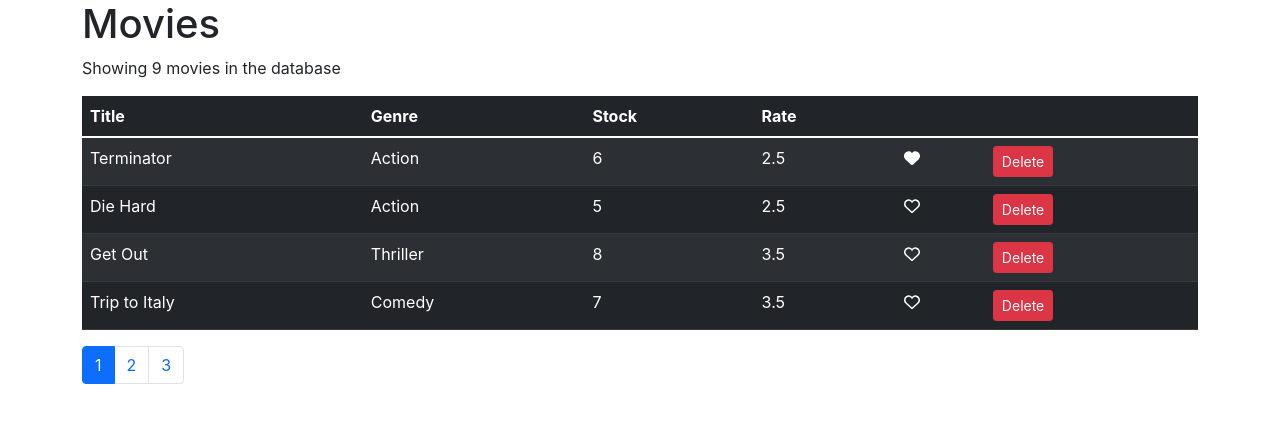
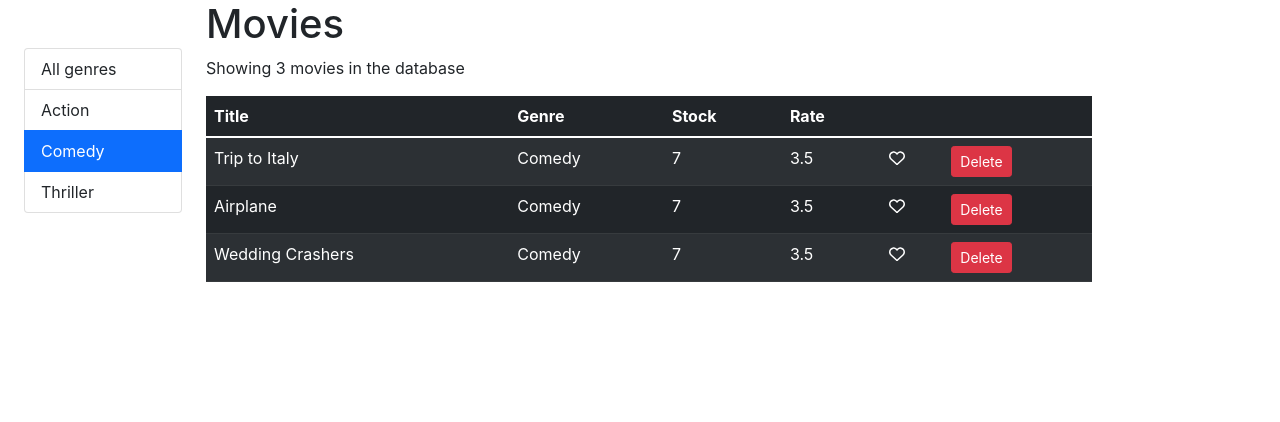
Before and after one commit to nimakarimi76/Friends-list, a React (Create React App) app in the folder mosh/: page / in a window 1280 px wide. Shown: the top 422 px of the page. Built offline with nearby package versions, Linux system fonts and the light colour scheme.

Commit message:
feat: added filter

```diff
--- /dev/null
+++ b/mosh/src/components/common/listGroup.jsx
@@ -0,0 +1,43 @@
+import React from "react";
+
+const ListGroup = ({
+  items,
+  valueProperty,
+  textProperty,
+  onItemSelect,
+  selectedItem,
+}) => {
+  const className = "list-group-item list-group-item-action ";
+  return (
+    <div>
+      <div className="list-group">
+        <a
+          onClick={() => onItemSelect()}
+          key="all"
+          className={`${className} ${selectedItem ? "" : "active"}`}
+          aria-current="true"
+        >
+          All genres
+        </a>
+        {items.map((item) => (
+          <a
+            onClick={() => onItemSelect(item[textProperty])}
+            key={item[valueProperty]}
+            className={`${className} ${
+              selectedItem == item[textProperty] ? "active" : ""
+            }`}
+          >
+            {item.name}
+          </a>
+        ))}
+      </div>
+    </div>
+  );
+};
+
+ListGroup.defaultProps = {
+  textProperty: "name",
+  valueProperty: "_id",
+};
+
+export default ListGroup;
--- a/mosh/src/components/movies.jsx
+++ b/mosh/src/components/movies.jsx
@@ -1,14 +1,18 @@
 import React, { Component } from "react";
 import { getMovies, getMovie, deleteMovie } from "../services/fakeMovieService";
+import { getGenres } from "../services/fakeGenreService";
 import Like from "./common/like";
 import Pagination from "./common/pagination";
 import { paginate } from "./common/paginate.js";
+import ListGroup from "./common/listGroup";
 
 class Movies extends Component {
   state = {
     movies: getMovies(),
     showInPage: 4,
     currentPage: 1,
+    genres: getGenres(),
+    selectedGenre: "Comedy",
   };
 
   handleDeleteMovie = (id) => {
@@ -27,41 +31,55 @@ class Movies extends Component {
     this.setState({ currentPage: newPage });
   };
 
+  handleGenreSelect = (genre) => {
+    this.setState({ selectedGenre: genre });
+    // const allMovies = getMovies();
+    // const filteredMovies =
+    //   genre == "all"
+    //     ? allMovies
+    //     : allMovies.filter((m) => m.genre.name == genre);
+    // this.setState({ movies: filteredMovies });
+  };
+
   render() {
     // if there is no movies don't show the table
     const { length: count } = this.state.movies;
     if (count === 0)
       return <h3 className="p-3">There is no movie available"</h3>;
-
-    const { currentPage, showInPage } = this.state;
     return (
-      <div className="container">
-        <i className="fa fa-heart-o" aria-hidden="true"></i>
-        <i className="fa fa-heart" aria-hidden="true"></i>
-
-        <h1>Movies</h1>
-        {this.tableOfMovies()}
-
-        <Pagination
-          pageNumbers={Math.ceil(
-            this.state.movies.length / this.state.showInPage
-          )}
-          currentPage={currentPage}
-          showInPage={showInPage}
-          onChangePage={this.handlePage}
-        />
+      <div className="container row">
+        <div className="col-2 mt-5">
+          <ListGroup
+            items={this.state.genres}
+            onItemSelect={this.handleGenreSelect}
+            selectedItem={this.state.selectedGenre}
+          />
+        </div>
+        <div className="col">
+          <h1>Movies</h1>
+          {this.tableOfMovies()}
+        </div>
       </div>
     );
   }
 
   tableOfMovies = () => {
-    const { movies: allMovies, showInPage, currentPage } = this.state;
+    const {
+      movies: allMovies,
+      showInPage,
+      currentPage,
+      selectedGenre,
+    } = this.state;
 
-    const moviesPerPage = paginate(allMovies, currentPage, showInPage);
+    const filteredMovies = selectedGenre
+      ? allMovies.filter((m) => m.genre.name == selectedGenre)
+      : allMovies;
+
+    const moviesPerPage = paginate(filteredMovies, currentPage, showInPage);
 
     return (
       <React.Fragment>
-        <p>Showing {allMovies.length} movies in the database</p>
+        <p>Showing {filteredMovies.length} movies in the database</p>
         <table className="table table-dark table-hover table-striped">
           <thead>
             <tr>
@@ -98,6 +116,12 @@ class Movies extends Component {
             ))}
           </tbody>
         </table>
+        <Pagination
+          pageNumbers={Math.ceil(filteredMovies.length / this.state.showInPage)}
+          currentPage={currentPage}
+          showInPage={showInPage}
+          onChangePage={this.handlePage}
+        />
       </React.Fragment>
     );
   };
```
